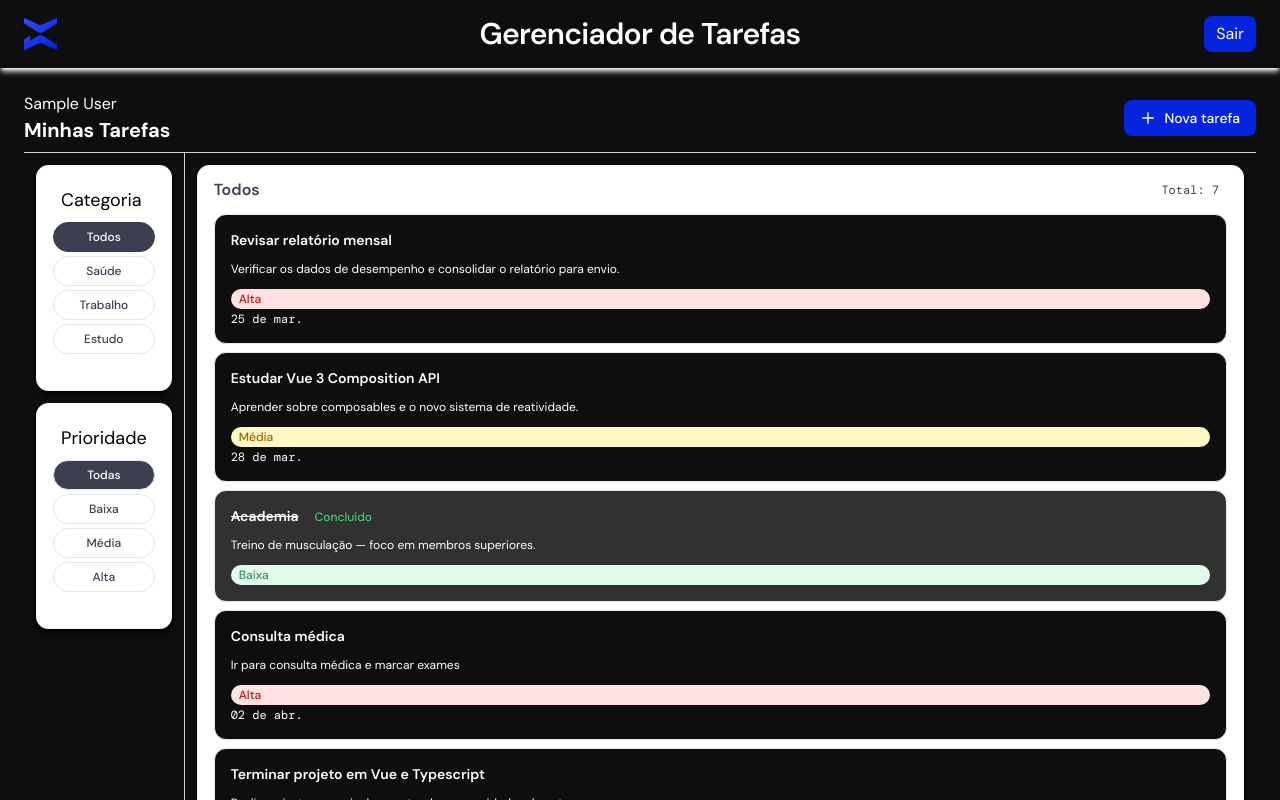
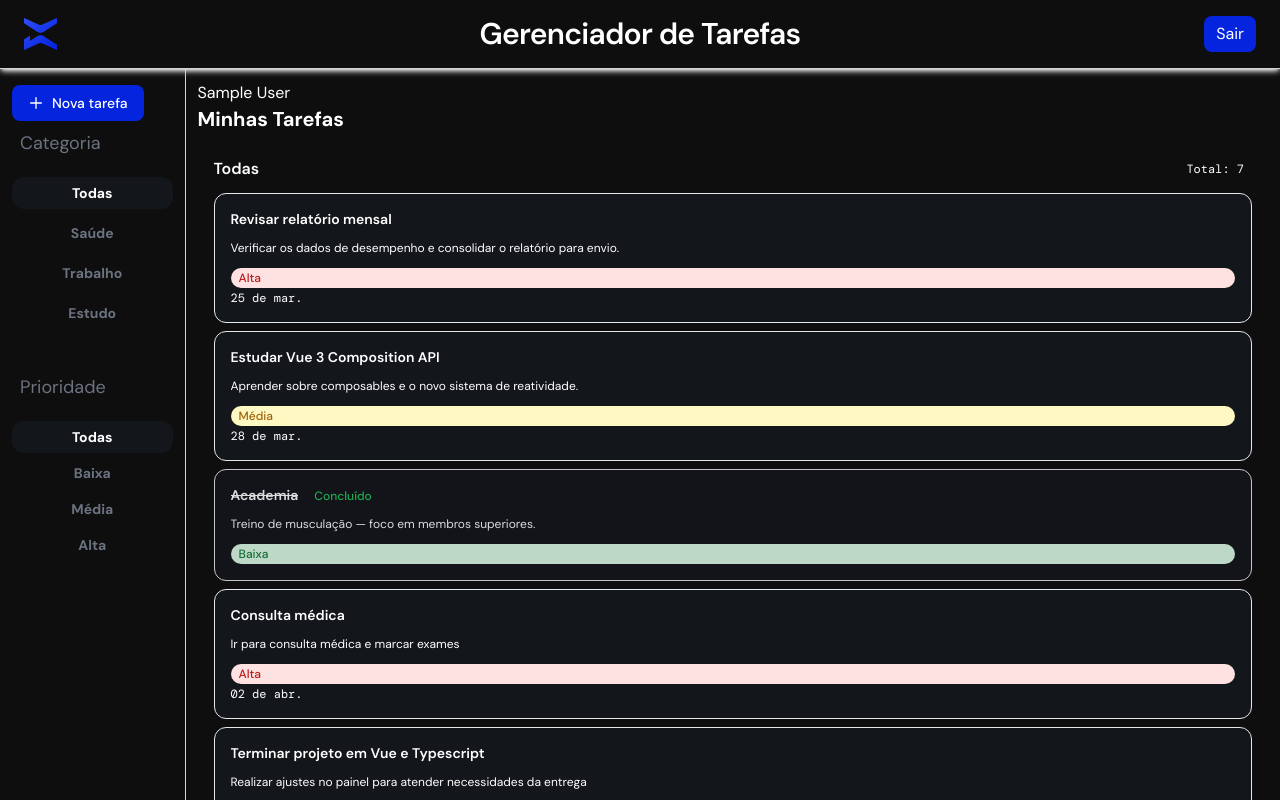
Before and after one commit to GabrielTJR/BextTeste, a Vue app: page /dashboard in a window 1280 px wide. Shown: the top 800 px of the page. Built offline with nearby package versions, Linux system fonts and the light colour scheme; sample sign-in values are in the browser's storage.

Commit message:
Aprimoramento layout

```diff
--- a/src/assets/main.css
+++ b/src/assets/main.css
@@ -7,6 +7,7 @@
   --color-dark: #3c3f50;
   --color-back: #0e0e0e;
   --color-card: #0c0d0f;
+  --color-back-card: #13161b;
   --color-primary: #0524dd;
   --color-black: #000000;
   --color-dark-light: #4e5268;
--- a/src/components/tasks/FilterBar.vue
+++ b/src/components/tasks/FilterBar.vue
@@ -1,45 +1,36 @@
 <template>
   <div class="flex flex-col items-left gap-3">
-    <div
-      class="bg-white rounded-xl border border-gray-100 px-4 py-3 shadow-md shadow-black hover:shadow-white transition-shadow duration-300"
-    >
-      <h3 class="text-lg p-2">Categoria</h3>
-      <div class="flex flex-row items-left gap-1 flex-wrap mb-6 md:flex-col">
+    <h3 class="text-lg p-2 text-gray-500">Categoria</h3>
+    <div class="flex flex-row items-left gap-2 flex-wrap mb-6 md:flex-col">
       <button
         v-for="opt in categoryOptions"
         :key="opt.value"
         :class="[
-            'px-3 py-1.5 text-xs font-medium rounded-full border transition-all duration-150',
+          'px-3 py-1.5 text-sm font-bold rounded-xl transition-all duration-150',
           filters.category === opt.value
-              ? 'bg-dark text-white border-dark'
-              : 'bg-white text-dark border-gray-200 hover:border-dark',
+            ? 'bg-[var(--color-back-card)] text-white border-dark'
+            : 'bg-none text-gray-500 border-gray-200 hover:border-dark',
         ]"
         @click="taskStore.setFilter('category', opt.value)"
       >
         {{ opt.label }}
       </button>
     </div>
-    </div>
-
-    <div
-      class="bg-white rounded-xl border border-gray-100 px-4 py-3 shadow-md shadow-black hover:shadow-white transition-shadow duration-300"
-    >
-      <h3 class="text-lg p-2">Prioridade</h3>
+    <h3 class="text-lg text-gray-500 p-2">Prioridade</h3>
     <div class="flex flex-row items-left gap-1 flex-wrap mb-6 md:flex-col">
       <button
         v-for="opt in priorityOptions"
         :key="opt.value"
         :class="[
-            'px-3 py-1.5 text-xs font-medium rounded-full border transition-all duration-150',
+          'px-3 py-1.5 text-sm font-bold rounded-xl transition-all duration-150',
           filters.priority === opt.value
-              ? 'bg-dark text-white border-gray'
-              : 'bg-white text-dark border-gray-200 hover:border-dark',
+            ? 'bg-[var(--color-back-card)] text-white border-dark'
+            : 'bg-none text-gray-500 border-gray-200 hover:border-dark',
         ]"
         @click="taskStore.setFilter('priority', opt.value)"
       >
         {{ opt.label }}
       </button>
-      </div>
     </div>
 
     <button
@@ -60,7 +51,7 @@ const taskStore = useTaskStore()
 const { filters } = storeToRefs(taskStore)
 
 const categoryOptions = [
-  { value: 'all', label: 'Todos' },
+  { value: 'all', label: 'Todas' },
   { value: 'health', label: 'Saúde' },
   { value: 'work', label: 'Trabalho' },
   { value: 'study', label: 'Estudo' },
--- a/src/components/tasks/TaskCard.vue
+++ b/src/components/tasks/TaskCard.vue
@@ -1,6 +1,6 @@
 <template>
   <div
-    class="group bg-[var(--color-back)] rounded-xl border border-gray-200 transition-all duration-200 cursor-pointer', 'hover:shadow-md hover:-translate-y-0.5"
+    class="group bg-[var(--color-back-card)] rounded-xl border border-gray-200 transition-all duration-200 cursor-pointer', 'hover:shadow-md hover:-translate-y-0.5"
     :class="{
       'opacity-85': task.completed,
     }"
--- a/src/components/tasks/TaskDetail.vue
+++ b/src/components/tasks/TaskDetail.vue
@@ -102,7 +102,7 @@ const taskToConfirm = ref<Task | null>(null)
 const confirmType = ref<'delete' | 'complete'>('delete')
 
 const categoryLabel: Record<Category, string> = {
-  all: 'Todos',
+  all: 'Todas',
   health: 'Saúde',
   work: 'Trabalho',
   study: 'Estudo',
--- a/src/components/tasks/TaskList.vue
+++ b/src/components/tasks/TaskList.vue
@@ -2,9 +2,9 @@
   <div class="flex flex-col gap-3">
     <div class="flex items-center justify-between gap-3">
       <div class="flex items-center gap-2">
-        <h2 class="text-base font-semibold text-dark">{{ categoryMeta[category].label }}</h2>
+        <h2 class="text-base font-semibold text-white">{{ categoryMeta[category].label }}</h2>
       </div>
-      <span class="px-2 py-0.5 text-dark text-xs font-mono"> Total: {{ tasks.length }} </span>
+      <span class="px-2 py-0.5 text-white text-xs font-mono"> Total: {{ tasks.length }} </span>
     </div>
 
     <div
@@ -45,7 +45,7 @@ defineEmits<{
 }>()
 
 const categoryMeta: Record<Category, { label: string }> = {
-  all: { label: 'Todos' },
+  all: { label: 'Todas' },
   health: { label: 'Saúde' },
   work: { label: 'Trabalho' },
   study: { label: 'Estudo' },
--- a/src/views/DashboardView.vue
+++ b/src/views/DashboardView.vue
@@ -2,12 +2,12 @@
   <div class="min-h-screen bg-[var(--color-back)] flex flex-col">
     <AppHeader />
 
-    <main class="flex-1 p-6 mx-auto w-full">
-      <div class="flex items-center justify-between mb-2">
-        <div>
-          <span class="text-white">{{ authStore.user?.name }}</span>
-          <h1 class="text-xl font-bold text-white">Minhas Tarefas</h1>
-        </div>
+    <main class="flex-1 mx-auto w-full">
+      <div
+        v-if="showFormModal === false && showDetailModal === false"
+        class="flex flex-col md:flex-row"
+      >
+        <div class="border-0 pt-4 border-gray-300 w-1/6 p-3 md:border-t md:border-r">
           <BaseButton variant="primary" size="md" @click="openCreateModal">
             <svg class="w-4 h-4" fill="none" viewBox="0 0 24 24" stroke="currentColor">
               <path
@@ -19,13 +19,6 @@
             </svg>
             Nova tarefa
           </BaseButton>
-      </div>
-
-      <div
-        v-if="showFormModal === false && showDetailModal === false"
-        class="flex flex-col md:flex-row"
-      >
-        <div class="border-0 border-gray-300 p-3 md:border-t md:border-r">
           <FilterBar />
         </div>
         <div v-if="taskStore.loading" class="flex justify-center py-20">
@@ -35,8 +28,12 @@
         </div>
         <div
           v-else
-          class="w-full flex flex-col md:grid-cols-3 gap-6 border-0 border-gray-300 p-3 md:border-t"
+          class="w-full flex flex-col md:grid-cols-3 gap-3 border-0 border-gray-300 p-3 md:border-t"
         >
+          <div>
+            <span class="text-white">{{ authStore.user?.name }}</span>
+            <h1 class="text-xl font-bold text-white">Minhas Tarefas</h1>
+          </div>
           <TaskList
             v-for="cat in filteredCategories"
             :key="cat"
@@ -46,25 +43,21 @@
             @edit="openEditModal"
             @delete="handleDelete"
             @toggle="taskStore.toggleComplete"
-            class="bg-white shadow-md shadow-black hover:shadow-white rounded-xl border border-gray-100 px-4 py-3 mb-6 md:min-w-1/3"
+            class="px-4 py-3 mb-6 md:min-w-1/3"
           />
         </div>
       </div>
-      <div v-else-if="showFormModal" class="flex justify-center w-full">
+      <div v-else-if="showFormModal" class="flex pt-8 p-3 justify-center w-full">
         <TaskForm
           :task="selectedTask"
           :loading="taskStore.loading"
           @submit="handleFormSubmit"
           @cancel="showFormModal = false"
-          class="gap-6 border-0 border-gray-300 p-3 md:border-t w-1/3"
+          class="gap-6 w-1/3"
         />
       </div>
-      <div v-else class="flex justify-center w-full">
-        <TaskDetail
-          :task="selectedTask"
-          @deleted="showDetailModal = false"
-          class="gap-6 border-0 border-gray-300 p-3 md:border-t w-1/3"
-        />
+      <div v-else class="flex pt-8 justify-center w-full">
+        <TaskDetail :task="selectedTask" @deleted="showDetailModal = false" class="gap-6 w-1/3" />
       </div>
     </main>
   </div>
```
Lines whose indentation alone changed are shown as unchanged.
